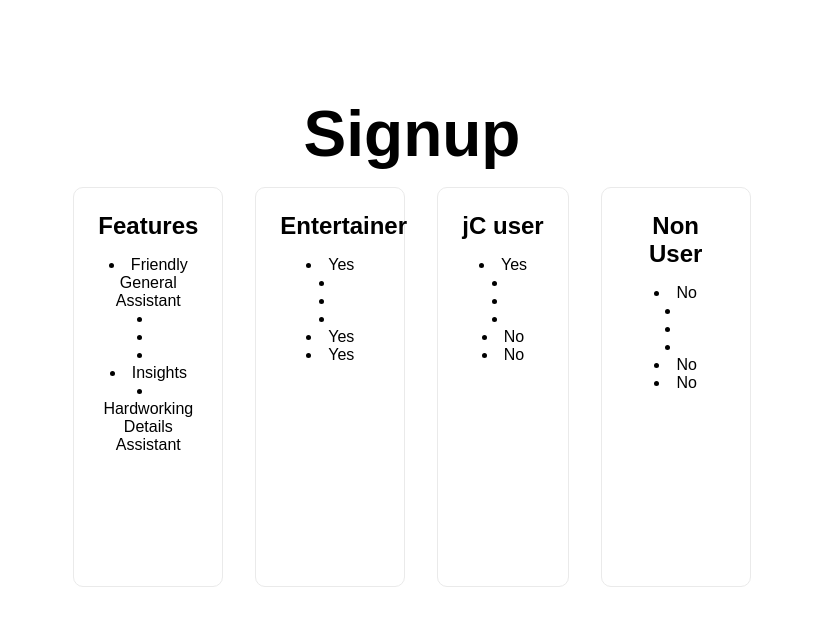
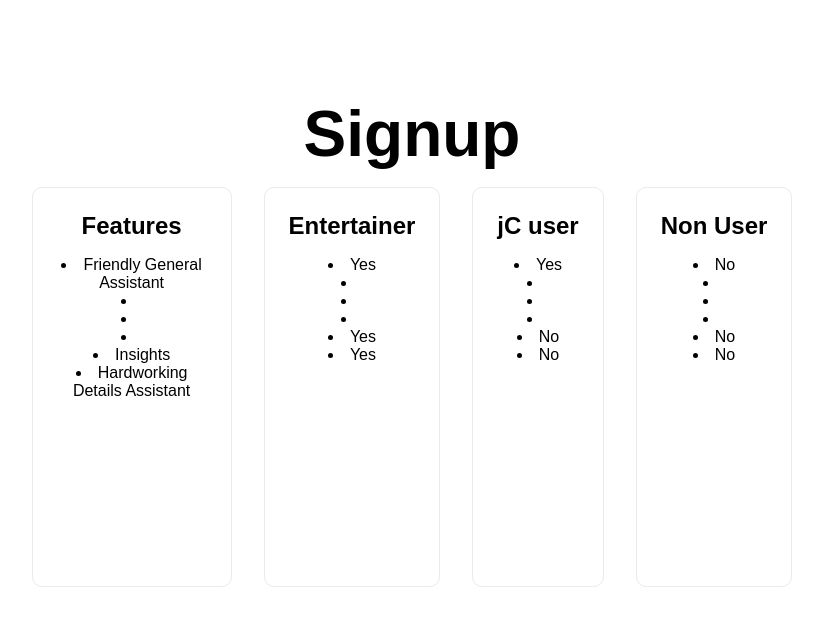
Before and after one commit to nathanielekanem/justCause, a Next.js app: page /signup in a window 1280 px wide. Shown: the top 626 px of the page, without its empty margins (228-1051 px from the left). Built offline with nearby package versions, Linux system fonts and the light colour scheme.

Commit message:
flyer size edit

```diff
--- a/styles/Signup.module.css
+++ b/styles/Signup.module.css
@@ -50,7 +50,7 @@
     border: 1px solid #eaeaea;
     border-radius: 10px;
     transition: color 0.15s ease, border-color 0.15s ease;
-    max-width: 150px;
+    max-width: 200px;
     min-height: 50vh;
 }
 
```
